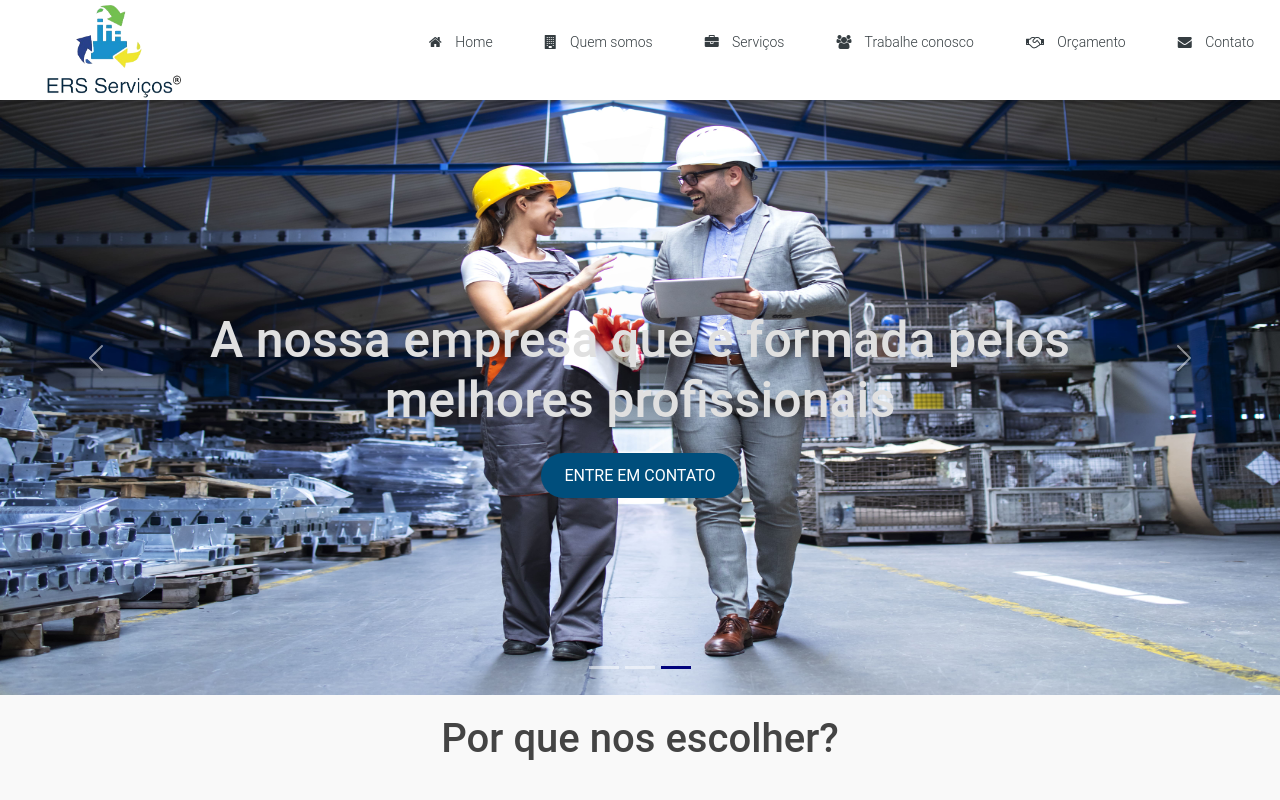
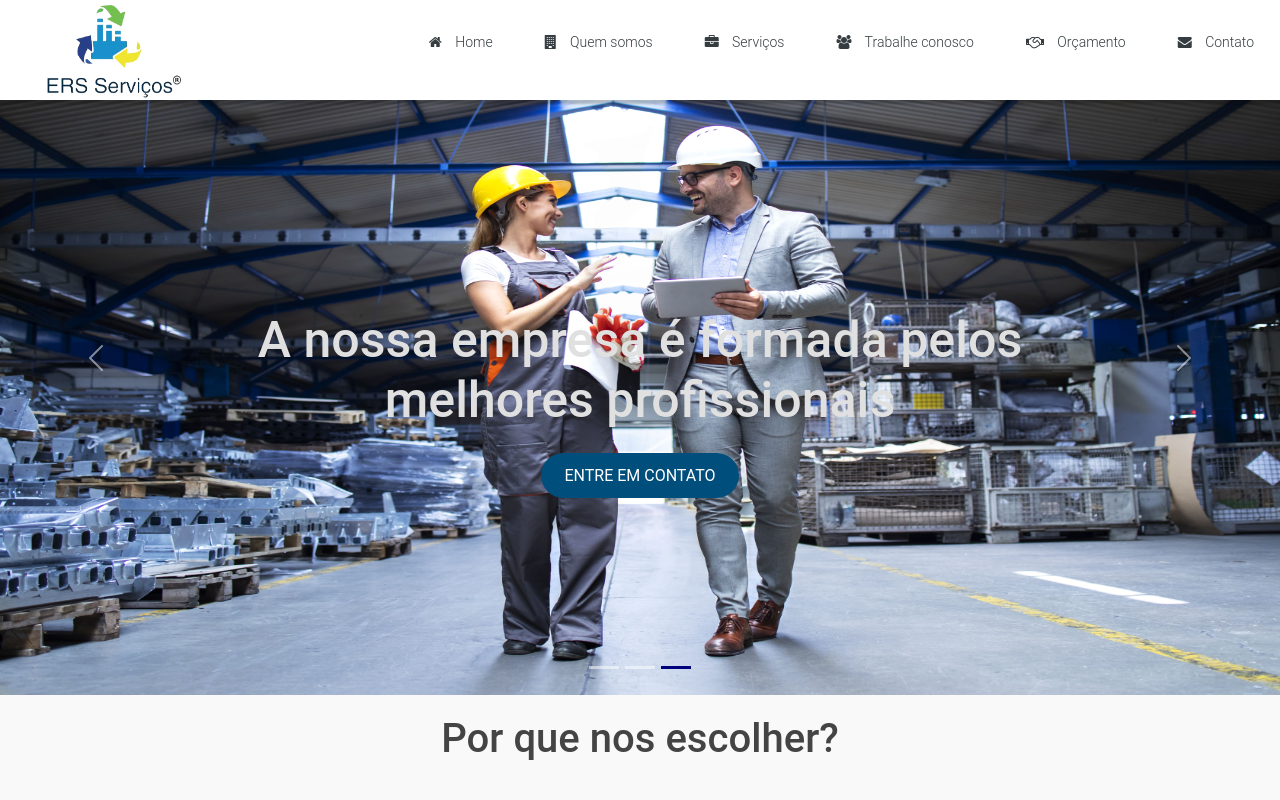
Before and after one commit to Weslley-Prado/ERS-Servicos, a React (Create React App) app in the folder ERS/ers-servico/: page / in a window 1280 px wide. Both pictures are taken after a click on the button 676 px from the left and 667 px from the top of the page. Shown: the top 800 px of the page. Built offline with nearby package versions, Linux system fonts and the light colour scheme; what google-maps-react would draw is missing.

Commit message:
Update maps

```diff
--- a/ERS/ers-servico/src/components/home/Home.jsx
+++ b/ERS/ers-servico/src/components/home/Home.jsx
@@ -42,7 +42,7 @@ const Home = () => {
                                         <img className="d-block w-100" src={Banner3} alt="Third slide" />
 
                                         <Carousel.Caption>
-                                                <h2>A nossa empresa que é formada pelos melhores profissionais</h2>
+                                                <h2>A nossa empresa é formada pelos melhores profissionais</h2>
                                                 <div className="carousel-caption d-md-block">
                                                         <Link to="/contato" className="main-btn">Entre em contato</Link>
                                                 </div>
```
Also changed, not shown: 1 other file (tests, documents, lock files or other folders).
